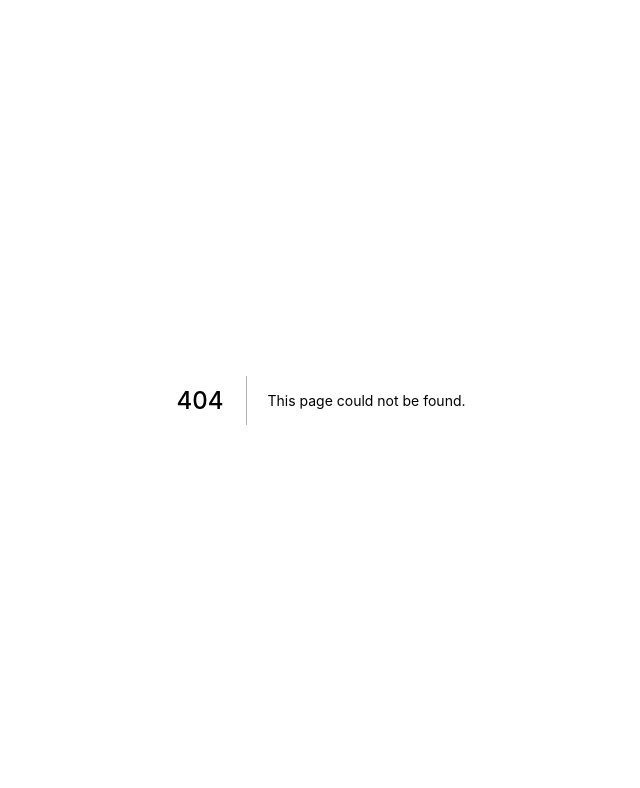
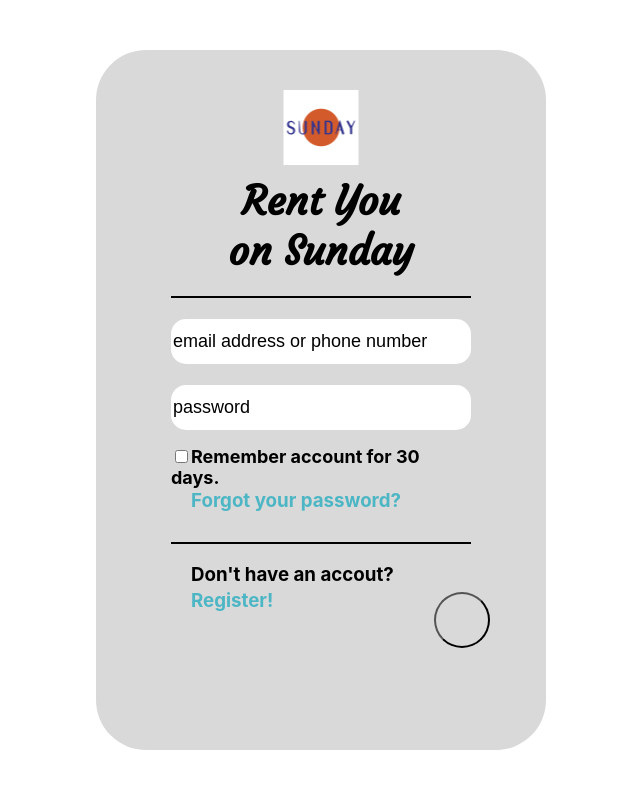
Before and after one commit to RitaHsieh/database-web, a Next.js app: page /login in a window 1280 px wide. Before the commit this address had no page. Shown: the top 788 px of the page, without its empty margins (319-959 px from the left). Built offline with nearby package versions, Linux system fonts and the light colour scheme.

Commit message:
login page

```diff
--- a/component/login.js
+++ b/component/login.js
@@ -4,7 +4,7 @@
     return(
         <>
             <div className={style.container}>
-                <a href="https://www.youtube.com/watch?v=r8n4OnlDVqE&list=RDV91B6aQOn4k&index=2&ab_channel=SweetJohn%E7%94%9C%E7%B4%84%E7%BF%B0">
+                <a href="http://localhost:3000/login">
                     <input className={style.button} type="button" value="登入"/>
                 </a>
                 <p>/</p>
--- /dev/null
+++ b/component/loginform.js
@@ -0,0 +1,51 @@
+import style from "../styles/loginform.module.css"
+
+export default function loginform() {
+    return(
+        <>
+
+            <div className={style.background}>
+                <img className={style.logo} src="logo.jpg" alt='alter'/>
+                <h1 className={style.title}>Rent You<br></br>on Sunday</h1>
+                <script src="https://accounts.google.com/gsi/client" async defer></script>
+                <div id="g_id_onload"
+                    data-client_id="YOUR_GOOGLE_CLIENT_ID"
+                    data-login_uri="https://your.domain/your_login_endpoint"
+                    data-auto_prompt="false">
+                </div>
+                <div class="g_id_signin"
+                    data-type="standard"
+                    data-size="large"
+                    data-theme="outline"
+                    data-text="sign_in_with"
+                    data-shape="rectangular"
+                    data-logo_alignment="left">
+                </div>
+                <hr className={style.line1}></hr>
+
+                <form className={style.form}>
+                    <p>
+                    <input type="text" name="acount" className={style.block} value="email address or phone number"></input>
+                    </p>
+                    <p>
+                    <input type="text" name="password" className={style.block} value="password"></input>
+                    </p>
+                    <p>
+                    <input type="checkbox" id="remember-account" value="remember-account"></input>
+                    <label for="remember-account" className={style.checkbox}>Remember account for 30 days.</label>
+                    </p>
+                </form>
+                <a className={style.link} href="https://www.youtube.com/shorts/-hNK5kKW6HY">
+                    <h3 className={style.content}>Forgot your password?</h3>
+                </a>
+                <hr className={style.line2}></hr>
+                <h3 className={style.content}>Don't have an accout?</h3>
+                <a className={style.link} href="https://www.youtube.com/shorts/-hNK5kKW6HY">
+                    <h3 className={style.content}> Register!</h3>
+                </a>
+                <button className={style.button2}></button>
+
+            </div>
+        </>
+    )
+}
--- /dev/null
+++ b/pages/login.js
@@ -0,0 +1,9 @@
+import Loginform from "../component/loginform"
+
+export default function Home() {
+    return (
+        <>
+            <Loginform/>
+        </>
+    )
+}
--- /dev/null
+++ b/styles/loginform.module.css
@@ -0,0 +1,83 @@
+@import url('https://fonts.googleapis.com/css2?family=Indie+Flower&display=swap');
+
+.background {
+    background: #d9d9d9;
+    height: 700px;
+    width: 450px;
+    position: absolute;
+    top: 50%;
+    right: 50%;
+    transform: translate(50%,-50%);
+    border-radius: 50px;
+}
+
+
+.logo {
+    top: 40px;
+}
+
+.title {
+    top: 20px;
+    text-align: center;
+    font-family: 'Courgette', cursive;
+    font-size: 40px;
+}
+
+.block {
+    margin-top: 5px;
+}
+.button, .block {
+    top: 15px;
+    background: #ffffff;
+    height: 45px;
+    width: 300px;
+    border: none;
+    border-radius: 15px;
+    font-size: 18px;
+
+}
+
+.content {
+    width: 260px;
+}
+
+.line1, .line2 {
+    width: 300px;
+    border: 1px solid black;
+}
+
+.line1 {
+    margin-top: 40px;
+}
+
+.form {
+    width: 300px;
+}
+
+.button2 {
+    width: 56px;
+    height: 56px;
+    position: relative;
+    left: 75%;
+    top: -50px;
+    border-radius: 28px;
+    background-color: #d9d9d9;
+
+}
+
+.checkbox {
+    font-size: 18px;
+    font-weight: 650;
+}
+.link .content {
+    top: -15px;
+    margin-top: 5px;
+    margin-bottom: 15px;
+    color: #4CB6C5;
+}
+
+.logo, .title, .button, .form, .content {
+    position: relative;
+    left: 50%;
+    transform: translateX(-50%);
+}
```
Also changed, not shown: public/logo.jpg (added).
